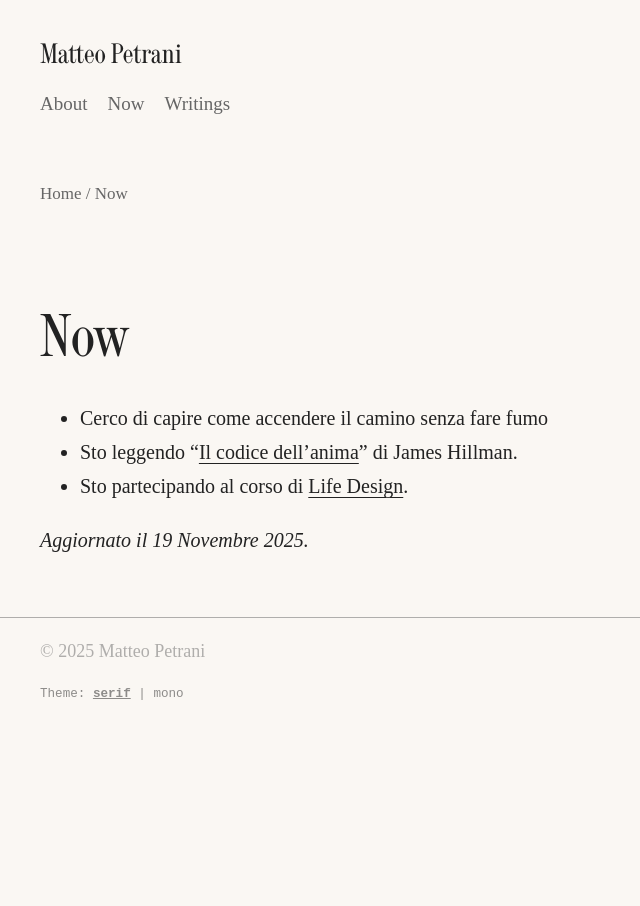
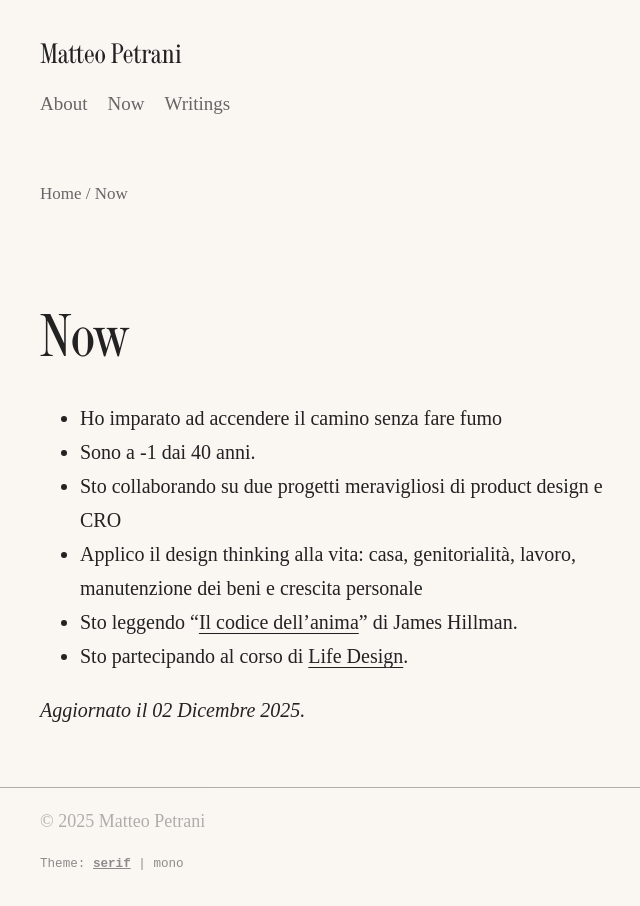
Before and after one commit to matteopetrani/matteopetrani.github.io, a Jekyll site: the page built from now.md, in a window 1280 px wide. Shown: the whole page, without its empty margins (300-940 px from the left). Built offline with Jekyll 4.4.1, drawn with Linux system fonts in a browser that asks for light colours; some web fonts are replaced.

Commit message:
updated now

```diff
--- a/now.md
+++ b/now.md
@@ -3,8 +3,11 @@ layout: page
 title: Now
 permalink: /now/
 ---
-* Cerco di capire come accendere il camino senza fare fumo
+* Ho imparato ad accendere il camino senza fare fumo
+* Sono a -1 dai 40 anni.
+* Sto collaborando su due progetti meravigliosi di product design e CRO
+* Applico il design thinking alla vita: casa, genitorialità, lavoro, manutenzione dei beni e crescita personale
 * Sto leggendo "[Il codice dell'anima](https://www.goodreads.com/book/show/6643460-il-codice-dell-animahttps:/)" di James Hillman.
 * Sto partecipando al corso di [Life Design](https://lifedesign.davidebenaroio.it/https:/).
 
-*Aggiornato il 19 Novembre 2025.*
+*Aggiornato il 02 Dicembre 2025.*
```
Also changed, not shown: _posts/2025-11-28.md (deleted, +0 -9 lines).
